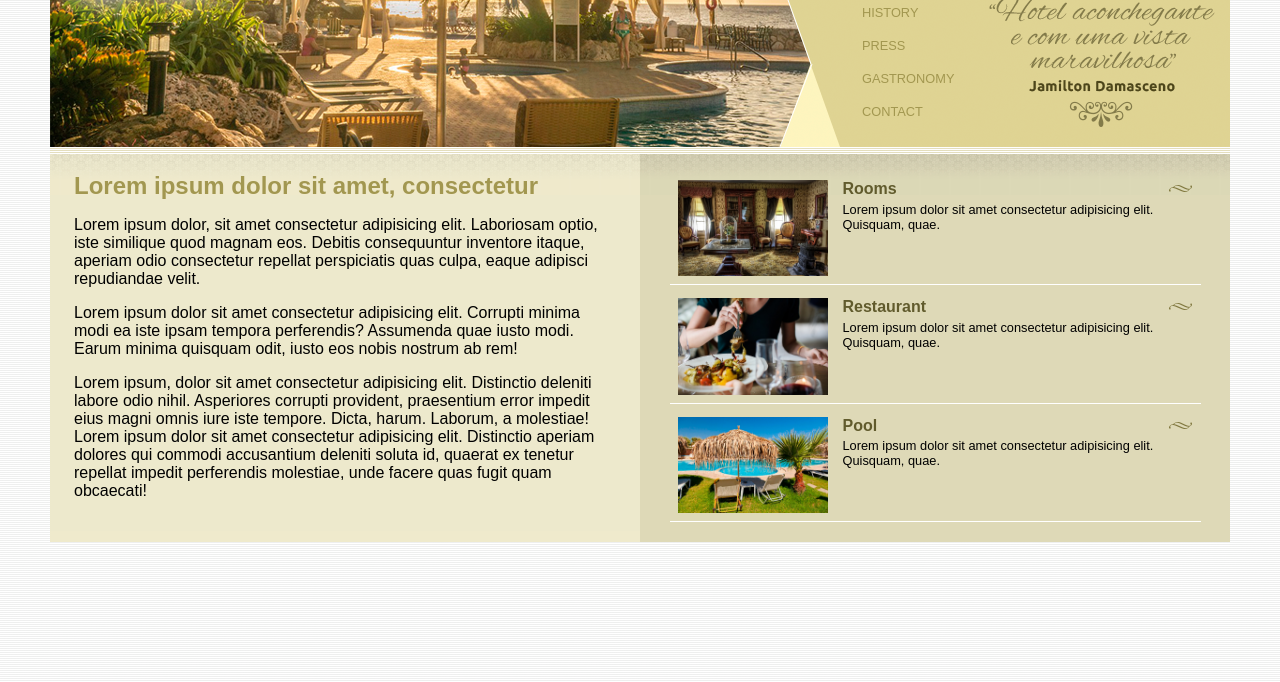
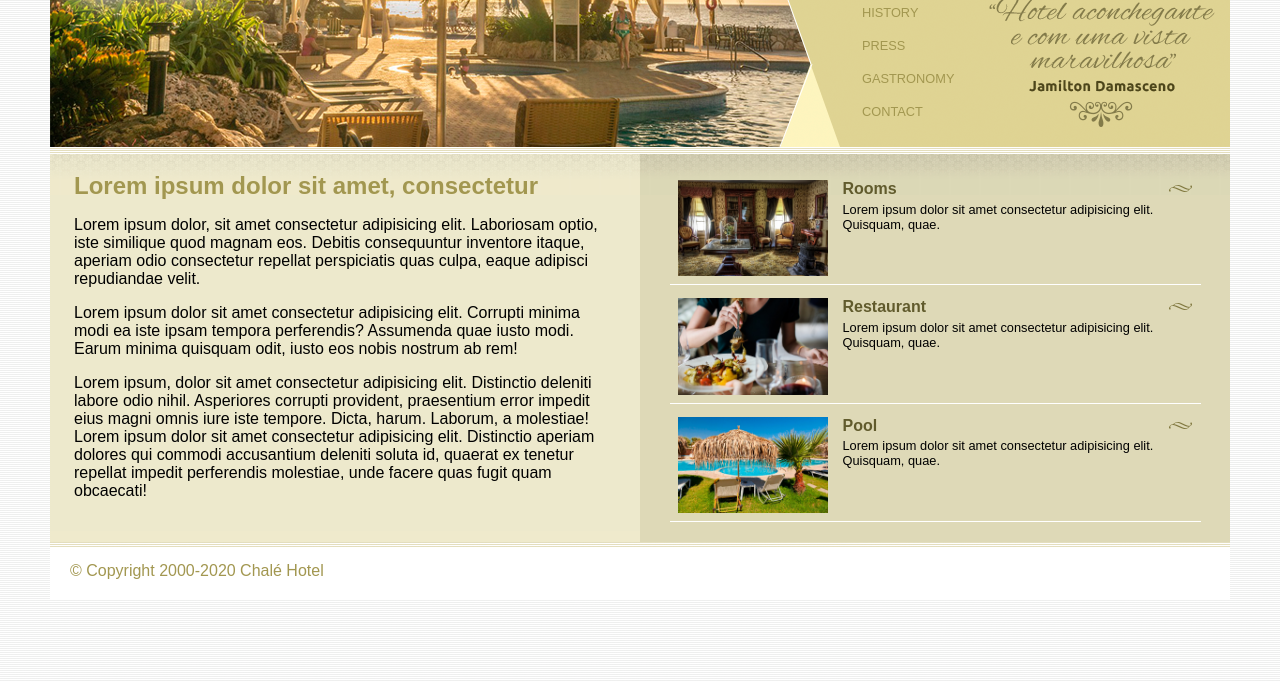
Before and after one commit to gudaoliveira/Chale-Hotel-Site, a plain HTML site: page index.html in a window 1280 px wide. Shown: the part 118-800 px from the top of the page. Drawn offline with Linux system fonts and the light colour scheme.

Commit message:
Creating and styling the footer

```diff
--- a/index.html
+++ b/index.html
@@ -84,6 +84,9 @@
                 </div>
             </aside>
             <div class="clear"></div>
+            <div class="footer">
+                <span>© Copyright 2000-2020 Chalé Hotel</span>
+            </div>
         </div>
     </body>
 </html>
--- a/style.css
+++ b/style.css
@@ -144,3 +144,9 @@
         color: black;
         font-size: .8em;
     }
+/* Styling the footer */
+    .footer{
+        background: white url("imagens/bg-rodape.png") repeat-x top;
+        padding: 20px;
+        color: #a29750;
+    }
```
Lines whose indentation alone changed are shown as unchanged.
